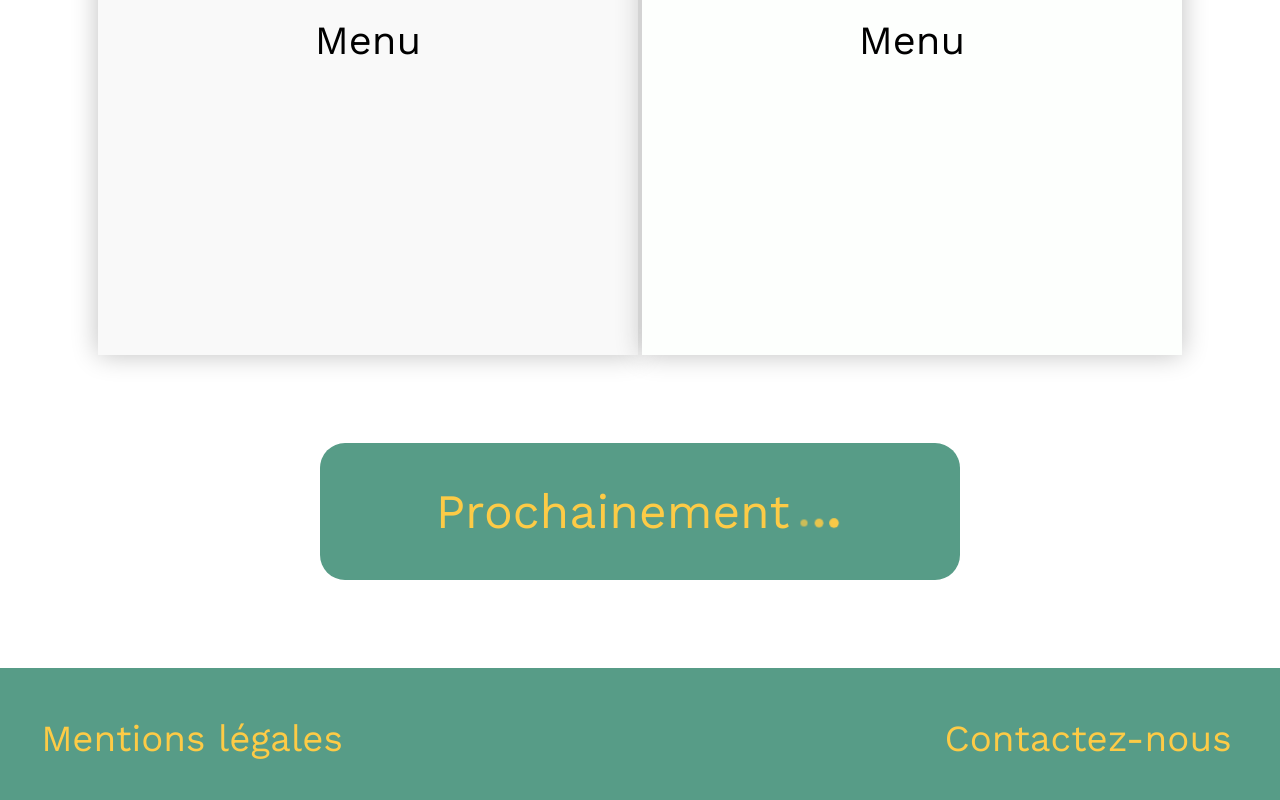
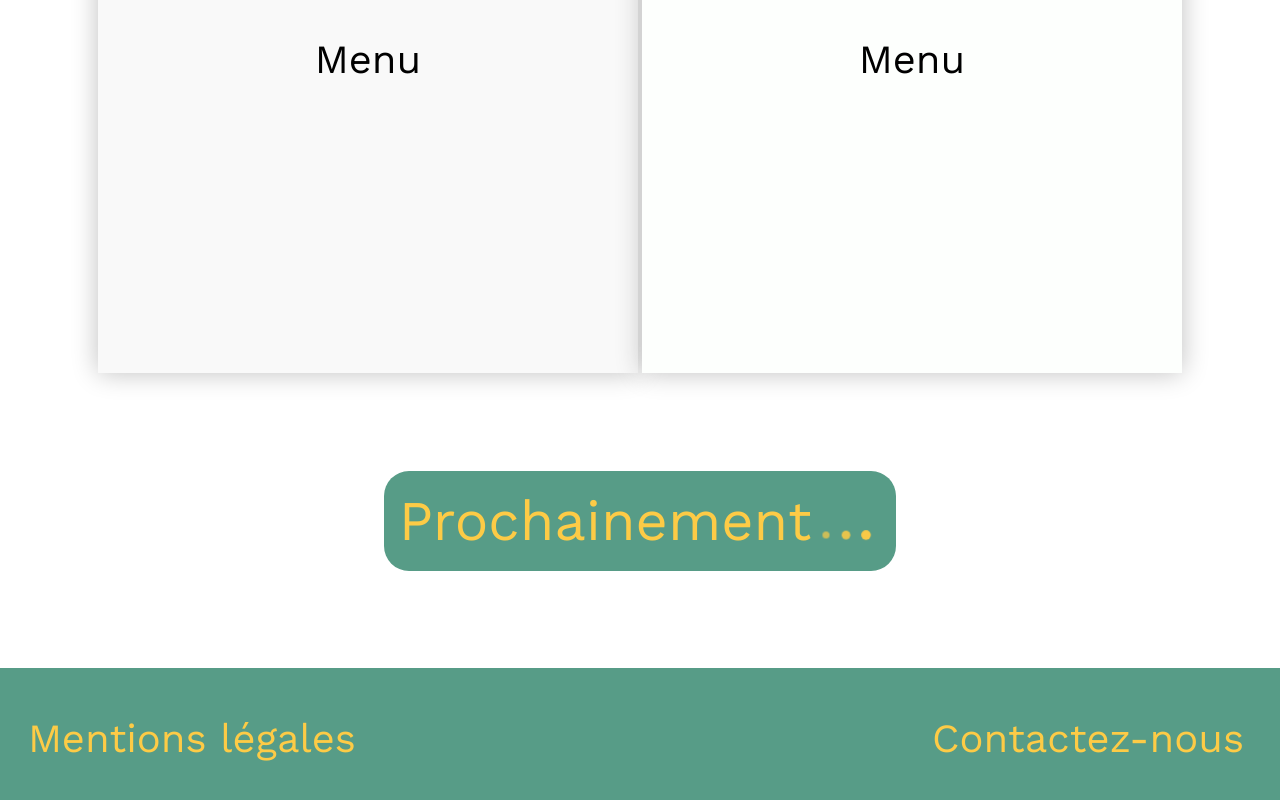
Before and after one commit to alexrothen/projet3, a website: page index.html in a window 1280 px wide. Shown: the part 1572-2372 px from the top of the page. Drawn offline with nearby package versions, Linux system fonts and the light colour scheme.

Commit message:
proch fix

```diff
--- a/index.html
+++ b/index.html
@@ -18,6 +18,7 @@
 
         </header>
         <section class="menu">
+            <div class="blocMenu">
             <div class="menu1">
                 <p>La note enchantée</p>
                 <h3>MENU</h3>
@@ -35,13 +36,13 @@
                 <h3>Menu</h3>
             </div>
             <div class="prochainement">
+                <div class="points">
                 <h2>Prochainement</h2>
-                <div class="points">
                     <div class="pt1"></div>
                     <div class="pt2"></div>
                     <div class="pt3"></div>
                 </div>
-
+            </div>
             </div>
         </section>
         <footer>
--- a/scss/_animation.scss
+++ b/scss/_animation.scss
@@ -5,12 +5,13 @@
     width: 10px;
     height: 10px;
     background-color: map-get($text-color, gen);
-    margin-right: 5px;
+    margin-right: 10px;
     animation: points infinite 2000ms ease-in-out both;
     opacity: 1;
 }
 .pt1{
     animation-delay: 250ms;
+    margin-left: 10px;
 }
 .pt2{
     animation-delay: 500ms;
--- a/scss/_base.scss
+++ b/scss/_base.scss
@@ -1,9 +1,11 @@
 @import url('https://fonts.googleapis.com/css2?family=Work+Sans:wght@400;600&display=swap');
 
-body{
+body {
     width: 100%;
     margin: 0;
     padding: 0;
+    box-sizing: border-box;
+
     main {
         overflow-x: hidden;
         margin: auto;
@@ -12,9 +14,13 @@ body{
 
     }
 }
-header, main, footer{
+
+header,
+main,
+footer {
     width: 100vw;
 }
+
 header {
     display: flex;
     background-color: map-get($bg-color, gen);
@@ -23,7 +29,7 @@ header {
     h1 {
         margin: auto;
         color: map-get($text-color, gen);
-        font-size: 5rem;
+        font-size: 7rem;
         font-family: 'Work Sans', sans-serif;
         letter-spacing: -0.4rem;
         font-weight: 600;
@@ -32,6 +38,11 @@ header {
 }
 
 .menu {
+    display: flex;
+    margin: 0;
+    padding: 0;
+
+    .blocMenu {
         display: grid;
         width: 85vw;
         margin: auto;
@@ -65,27 +76,31 @@ header {
         .prochainement {
             display: flex;
             justify-content: center;
-        align-items: baseline;
-        width: 50vw;
+            align-items: center;
+            width: 40vw;
+            height: 100px;
             background-color: map-get($bg-color, gen);
             border-radius: 25px;
-        margin: 0;
             grid-area: prochainement;
-        align-self: end;
-        justify-self: center;
 
-            h2{
+            .points {
+                display: flex;
+                flex-direction: row;
+                justify-content: center;
+                align-items: baseline;
+
+                h2 {
+                    display: block;
                     color: map-get($text-color, gen);
-                font-size: 3rem;
+                    font-size: 3.5rem;
                     font-weight: 400;
+                    width: fit-content;
+
+
 
                 }
-        .points{
-            display: flex;
-            flex-direction: row;
-            height: fit-content;
-            margin-left: 1.5%;
 
+            }
         }
     }
 }
@@ -104,7 +119,7 @@ footer {
     h2 {
         display: inline-block;
         margin: auto;
-        font-size: 2.3rem;
+        font-size: 2.5rem;
         font-weight: 400;
     }
 
```
Also changed, not shown: css/style.css, 1 other file. Lines whose indentation alone changed are shown as unchanged.
